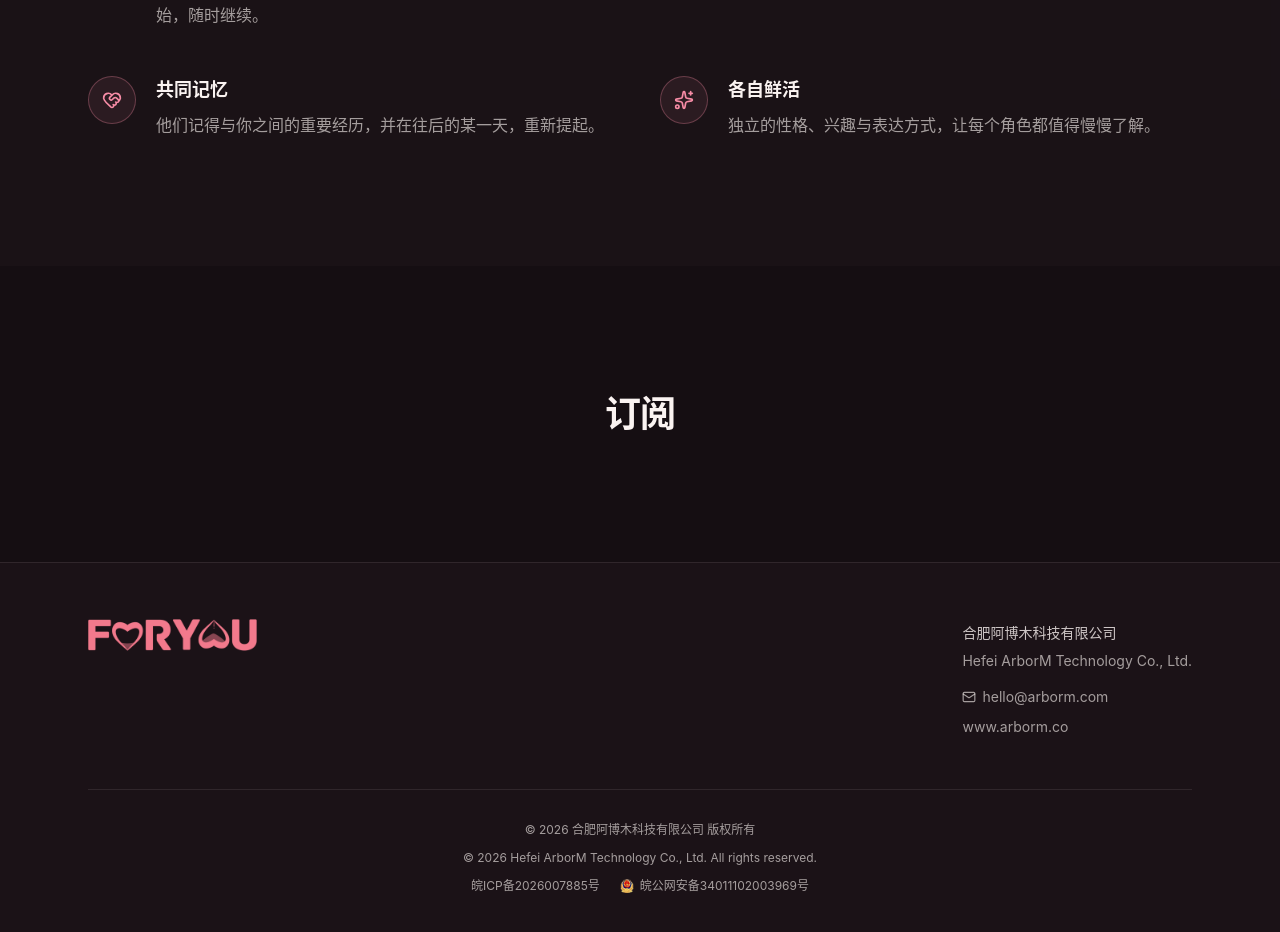
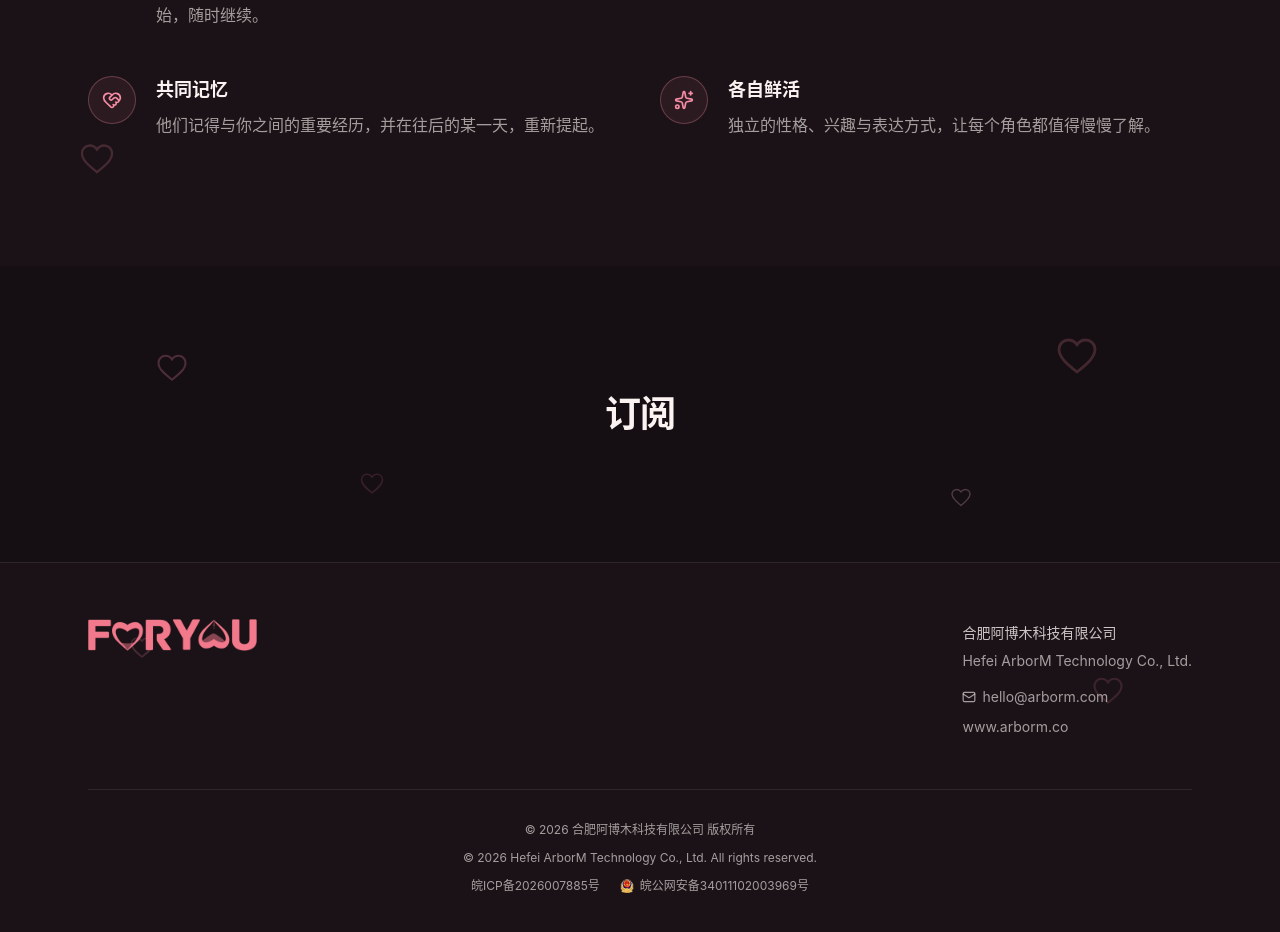
Before and after one commit to ArborM6/foru.arborm.co, a Next.js app: page / in a window 1280 px wide. Shown: the part 3204-4136 px from the top of the page. Built offline with nearby package versions, Linux system fonts and the light colour scheme.

Commit message:
Restore floating heart decorations around the lower sections

```diff
--- a/components/site/entries.tsx
+++ b/components/site/entries.tsx
@@ -12,6 +12,7 @@ import {
 } from "lucide-react"
 import type { ReactNode } from "react"
 import { useLanguage } from "./language-provider"
+import { FloatingHearts } from "./floating-hearts"
 
 function PhoneFrame({ children }: { children: ReactNode }) {
   return (
@@ -198,6 +199,7 @@ export function EntriesSection() {
             "radial-gradient(closest-side, #f78ca6, rgba(247,140,166,0))",
         }}
       />
+      <FloatingHearts variant="entries" />
       <div className="relative max-w-6xl mx-auto px-6">
         <motion.div
           initial={{ opacity: 0, y: 28 }}
--- /dev/null
+++ b/components/site/floating-hearts.tsx
@@ -0,0 +1,51 @@
+function HeartOutline({ className }: { className?: string }) {
+  return (
+    <svg
+      viewBox="0 0 24 24"
+      fill="none"
+      stroke="currentColor"
+      strokeWidth="1.4"
+      className={className}
+      aria-hidden
+    >
+      <path d="M12 20.5C7 16.5 3 13.2 3 9.3 3 6.4 5.2 4.5 7.7 4.5c1.7 0 3.3.9 4.3 2.4 1-1.5 2.6-2.4 4.3-2.4 2.5 0 4.7 1.9 4.7 4.8 0 3.9-4 7.2-9 11.2Z" />
+    </svg>
+  )
+}
+
+const PLACEMENTS = {
+  entries: [
+    "animate-float-soft absolute left-[8%] top-[18%] hidden h-8 w-8 text-rose/25 md:block",
+    "animate-float-soft-slower absolute right-[7%] top-[28%] hidden h-12 w-12 text-rose/20 md:block",
+    "animate-float-soft absolute right-[18%] bottom-[10%] hidden h-6 w-6 text-rose-soft/25 md:block",
+  ],
+  companionship: [
+    "animate-float-soft-slower absolute left-[6%] bottom-[16%] hidden h-10 w-10 text-rose/20 md:block",
+    "animate-float-soft absolute right-[10%] top-[20%] hidden h-8 w-8 text-rose/25 md:block",
+    "animate-float-soft absolute left-[22%] top-[12%] hidden h-6 w-6 text-rose-soft/20 md:block",
+  ],
+  subscribe: [
+    "animate-float-soft absolute left-[12%] top-[28%] hidden h-9 w-9 text-rose/25 md:block",
+    "animate-float-soft-slower absolute right-[14%] top-[22%] hidden h-12 w-12 text-rose/20 md:block",
+    "animate-float-soft absolute right-[24%] bottom-[18%] hidden h-6 w-6 text-rose-soft/25 md:block",
+    "animate-float-soft-slower absolute left-[28%] bottom-[22%] hidden h-7 w-7 text-rose/15 md:block",
+  ],
+  footer: [
+    "animate-float-soft absolute left-[10%] top-[18%] hidden h-7 w-7 text-rose/20 md:block",
+    "animate-float-soft-slower absolute right-[12%] top-[28%] hidden h-9 w-9 text-rose/15 md:block",
+  ],
+} as const
+
+export function FloatingHearts({
+  variant,
+}: {
+  variant: keyof typeof PLACEMENTS
+}) {
+  return (
+    <div aria-hidden className="pointer-events-none absolute inset-0 overflow-hidden">
+      {PLACEMENTS[variant].map((className) => (
+        <HeartOutline key={className} className={className} />
+      ))}
+    </div>
+  )
+}
--- a/components/site/footer.tsx
+++ b/components/site/footer.tsx
@@ -3,13 +3,15 @@
 import Image from "next/image"
 import { Mail } from "lucide-react"
 import { useLanguage } from "./language-provider"
+import { FloatingHearts } from "./floating-hearts"
 
 export function Footer() {
   const { t } = useLanguage()
 
   return (
-    <footer className="border-t border-border bg-background-secondary/70">
-      <div className="max-w-6xl mx-auto px-6 py-14">
+    <footer className="relative overflow-hidden border-t border-border bg-background-secondary/70">
+      <FloatingHearts variant="footer" />
+      <div className="relative max-w-6xl mx-auto px-6 py-14">
         <div className="flex flex-col md:flex-row md:items-start md:justify-between gap-10">
           <div>
             <Image
--- a/components/site/sections.tsx
+++ b/components/site/sections.tsx
@@ -12,6 +12,7 @@ import {
 } from "lucide-react"
 import type { ReactNode } from "react"
 import { useLanguage } from "./language-provider"
+import { FloatingHearts } from "./floating-hearts"
 
 const fadeInUp = {
   hidden: { opacity: 0, y: 28 },
@@ -121,9 +122,10 @@ export function CompanionshipSection() {
   return (
     <section
       id="companionship"
-      className="relative py-24 md:py-32 bg-background-secondary/60"
+      className="relative overflow-hidden py-24 md:py-32 bg-background-secondary/60"
     >
-      <div className="max-w-6xl mx-auto px-6">
+      <FloatingHearts variant="companionship" />
+      <div className="relative max-w-6xl mx-auto px-6">
         <SectionHeading
           eyebrow={t.companionship.eyebrow}
           title={t.companionship.title}
@@ -166,8 +168,9 @@ export function SubscribeSection() {
   const { t } = useLanguage()
 
   return (
-    <section id="subscribe" className="relative py-24 md:py-32">
-      <div className="max-w-6xl mx-auto px-6">
+    <section id="subscribe" className="relative overflow-hidden py-24 md:py-32">
+      <FloatingHearts variant="subscribe" />
+      <div className="relative max-w-6xl mx-auto px-6">
         <SectionHeading
           eyebrow={t.subscribe.eyebrow}
           title={t.subscribe.title}
```
